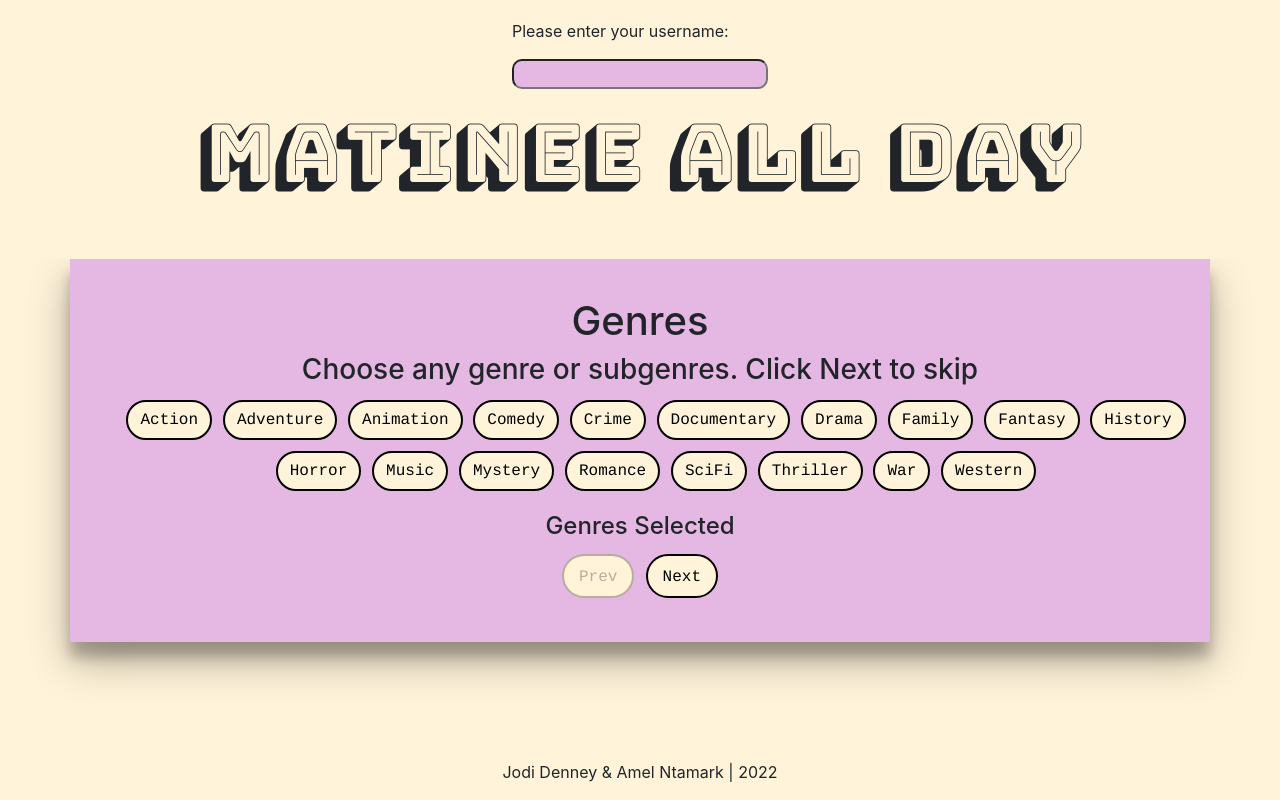
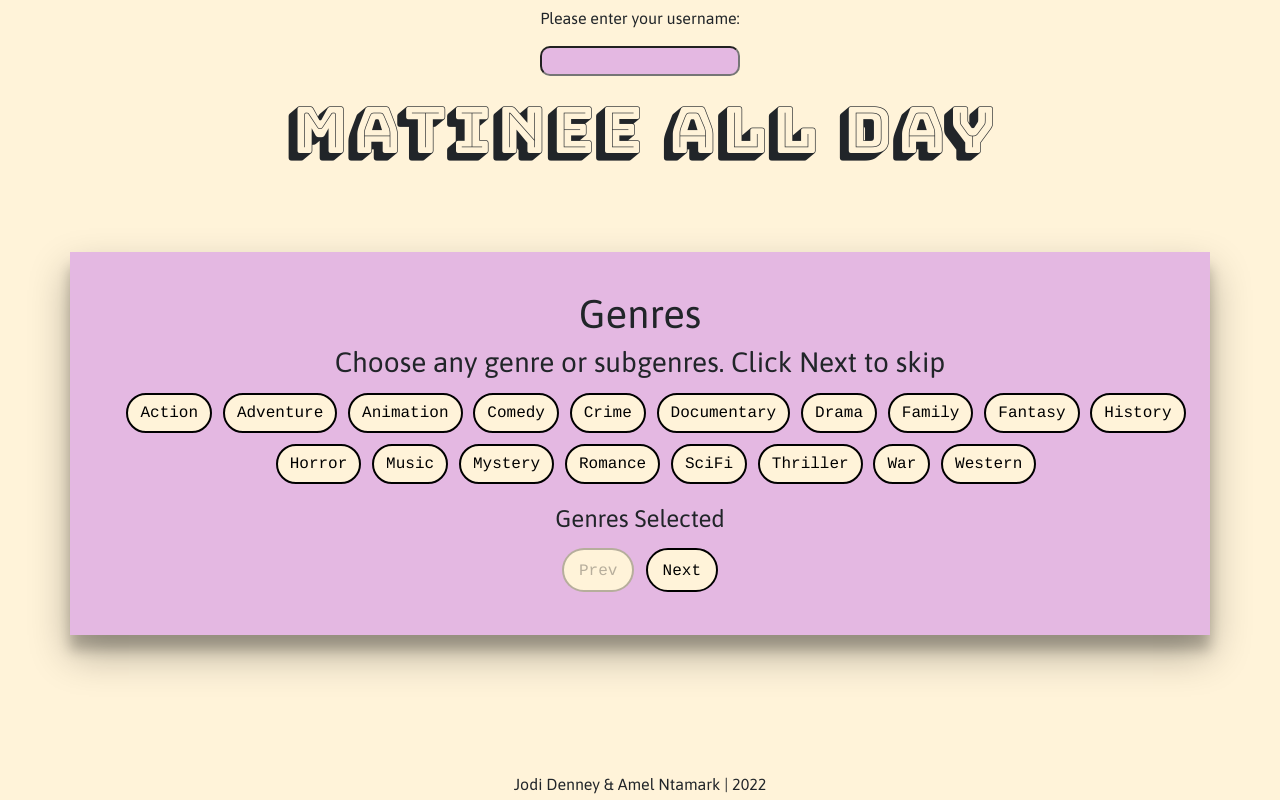
Before and after one commit to J-J-D/Capstone, a React (Create React App) app: page / in a window 1280 px wide. Built offline with nearby package versions, Linux system fonts and the light colour scheme.

Commit message:
change font and position of inputform

```diff
--- a/public/index.html
+++ b/public/index.html
@@ -22,6 +22,10 @@
     <link
       rel="stylesheet"
       href="https://fonts.googleapis.com/css?family=Bungee Shade"
+    />
+    <link
+      rel="stylesheet"
+      href="https://fonts.googleapis.com/css?family=Asap"
     />
     <link rel="apple-touch-icon" href="%PUBLIC_URL%/logo192.png" />
     <!--
--- a/src/components/MovieDisplay.tsx
+++ b/src/components/MovieDisplay.tsx
@@ -97,7 +97,7 @@ const MovieDisplay = (props: MovieDisplayProps) => {
                 src={`https://image.tmdb.org/t/p/w185${movieDetails.poster}`}
                 alt={`Movie poster for ${movieDetails.title} retrieved from The Movie Database`}
                 ></img>
-                <p className="pink-background">
+                <p className="pink-background overview align-items-center">
                     {movieDetails.overview}
                 </p>
                 <button
--- a/src/styles.sass
+++ b/src/styles.sass
@@ -4,18 +4,18 @@ $matinee-blue: #B3CAFB
 
 *
     background-color: $matinee-cream
-    font-family: "Inter",sans-serif
+    font-family: "Asap"
 
 .navbar
-    padding-bottom: 4%
-    padding-top: 1.5%
+    padding-bottom: 1%
+    padding-top: .5%
 
 .login-box
     width: 100%
 
 .project-title
     font-family: "Bungee Shade"
-    font-size: 5rem
+    font-size: 4rem
 
 .InputForm
     background-color: $matinee-pink
@@ -23,7 +23,7 @@ $matinee-blue: #B3CAFB
     height: auto
     margin-left: auto
     margin-right: auto
-    // box-shadow: black 0px 5px 10px
+    margin-top: 5%
     text-align: center
     padding-top: 3%
     padding-bottom: 3%
@@ -67,9 +67,16 @@ $matinee-blue: #B3CAFB
     padding-top: 9px
     padding-bottom: 7px
 
+.overview
+    font-family: "Asap"
+    padding-top: 1%
+    max-width: 80%
+    text-align: center
+
 .footer
     position: fixed
     left: 0
     bottom: 0
     width: 100%
     text-align: center
+    max-height: 3.5%
```
